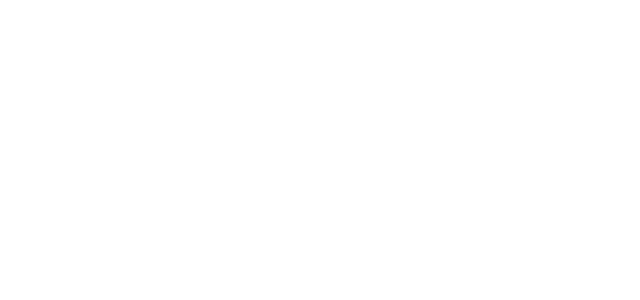
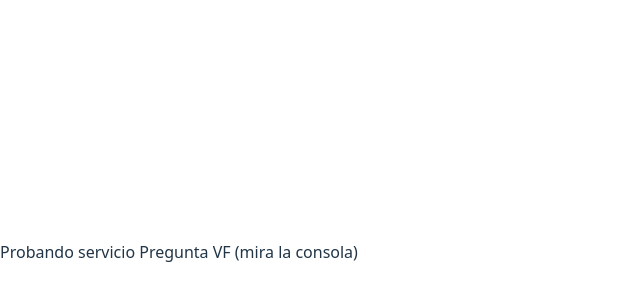
Before and after one commit to angieah17/app-reactjs, a React (Vite) app: page / in a window 1280 px wide. Shown: the part 148-448 px from the top of the page, without its empty margins (0-640 px from the left). Built offline with nearby package versions, Linux system fonts and the light colour scheme; no server answers.

Commit message:
"feat: agrega tsx para pruebas de preguntaVFService.ts"

```diff
--- a/src/App.tsx
+++ b/src/App.tsx
@@ -1,10 +1,11 @@
+import TestPreguntaVF from './components/TestPreguntaVF';
 
 function App() {
 
 
   return (
     <>
-
+<TestPreguntaVF/>
     </>
   )
 }
--- /dev/null
+++ b/src/components/TestPreguntaVF.tsx
@@ -0,0 +1,20 @@
+import { useEffect } from "react";
+import preguntaVFService from "../services/preguntaVFService";
+
+const TestPreguntaVF = () => {
+  useEffect(() => {
+    const test = async () => {
+      const page = await preguntaVFService.getAll();
+      console.log("GET ALL:", page);
+
+      const pregunta = await preguntaVFService.getById(1);
+      console.log("GET BY ID:", pregunta);
+    };
+
+    test();
+  }, []);
+
+  return <div>Probando servicio Pregunta VF (mira la consola)</div>;
+};
+
+export default TestPreguntaVF;
```
